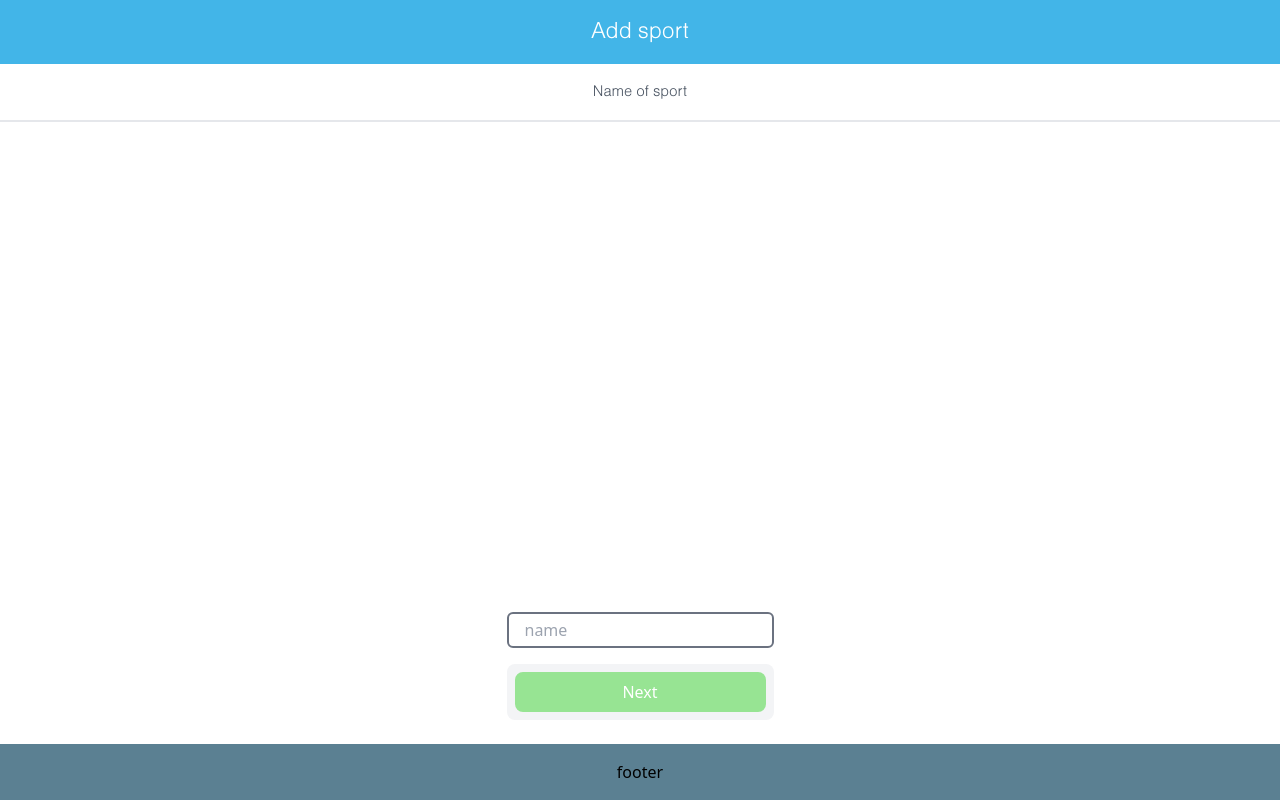
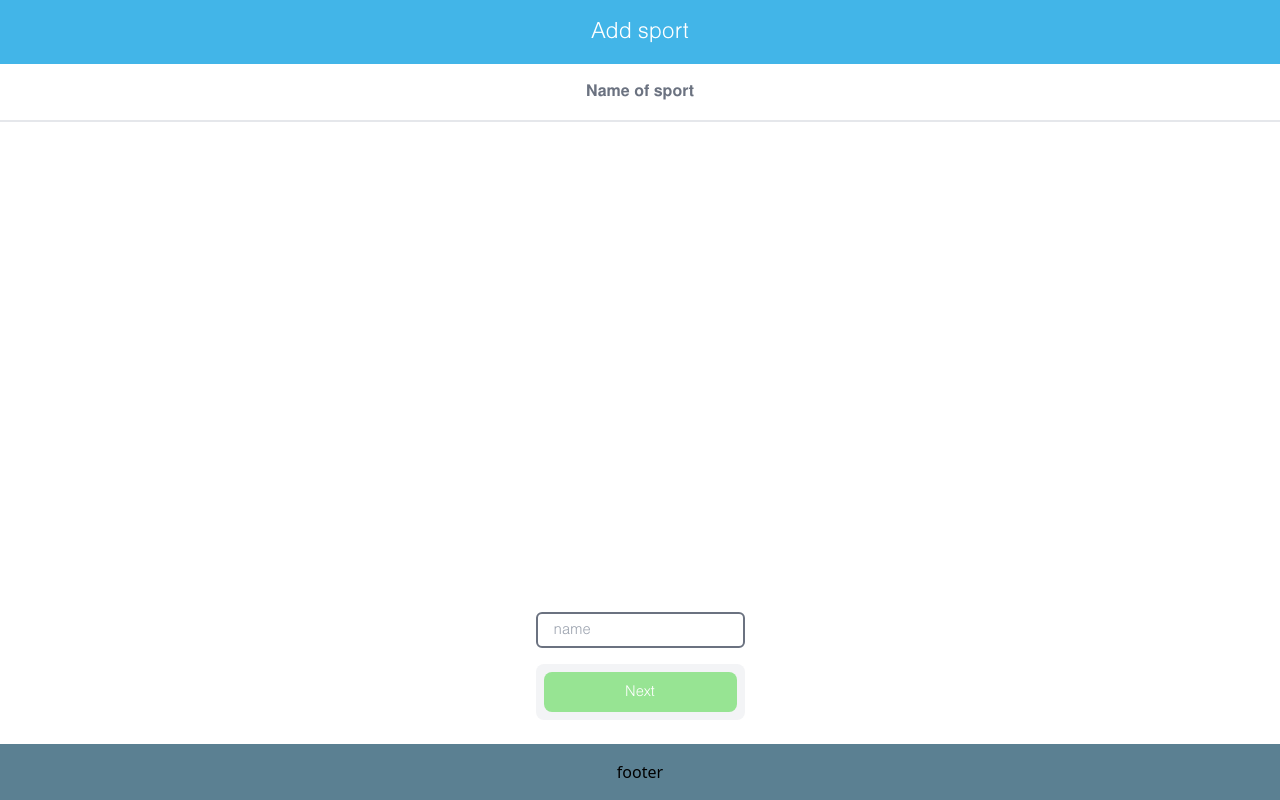
Before and after one commit to DcRonan/apex, a React (Create React App) app: page / in a window 1280 px wide. Built offline with nearby package versions, Linux system fonts and the light colour scheme; no server answers.

Commit message:
edit font

```diff
--- a/src/components/AddSport.js
+++ b/src/components/AddSport.js
@@ -122,12 +122,12 @@ const Form = () => {
       </div>
       <div className="p-4 border-b-2">
         <div>
-          <h3 className="text-base text-gray-600 font-nimbuslight">{title}</h3>
+          <h3 className="text-base text-gray-500 font-nimbusbold">{title}</h3>
         </div>
       </div>
       <div className="flex flex-col items-center justify-center space-y-4">
         {/* Progress bar */}
-        <div className="flex flex-col items-center justify-center py-10">
+        <div className="flex flex-col items-center justify-center py-10 font-nimbuslight">
           <section ref={hourBar} className="hidden w-3/4">
             <CircularProgressbar
               value={hoursValue}
@@ -156,7 +156,7 @@ const Form = () => {
           </section>
         </div>
         {/* FORM */}
-        <form onSubmit={onSubmit} className="space-y-4 absolute bottom-20">
+        <form onSubmit={onSubmit} className="space-y-4 absolute bottom-20 font-nimbuslight">
           <input
             ref={nameInput}
             type="text"
```
